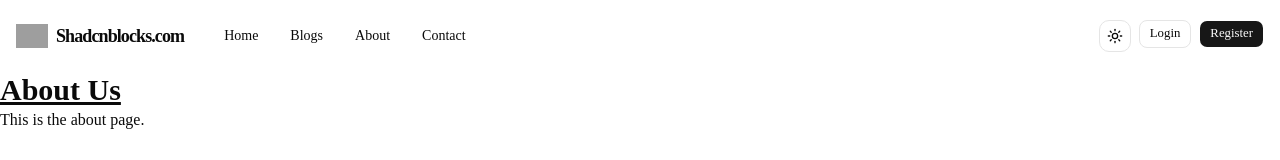
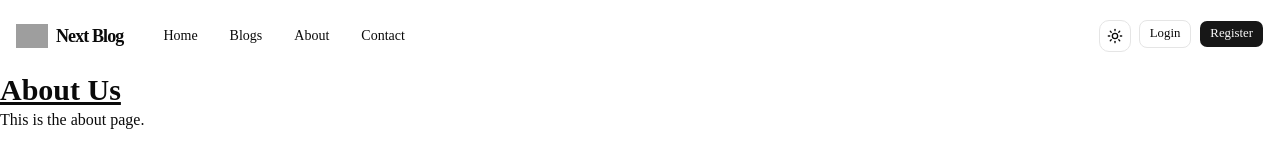
Before and after one commit to ashiqur0/Blog-App-Client, a Next.js app: page /about in a window 1280 px wide. Shown: the top 160 px of the page. Built offline with nearby package versions, Linux system fonts and the light colour scheme; grey boxes are pictures that could not be loaded.

Commit message:
feat: implement About page with loading and error handling components

```diff
--- /dev/null
+++ b/src/app/about/error.tsx
@@ -0,0 +1,28 @@
+"use client";
+
+import { Button } from '@/components/ui/button';
+import { useEffect } from 'react';
+
+const AboutError = ({
+    error,
+    reset
+}: {
+    error: Error & { digest?: string };
+    reset: () => void;
+}) => {
+
+    useEffect(() => {
+        // we can pass the error to a logger
+        console.error("Error loading about page:", error);
+    }, [error]);
+
+    return (
+        <div>
+            <h1>Error</h1>
+            <p>Failed to load about page.</p>
+            <Button onClick={reset}>Re-try</Button>
+        </div>
+    );
+};
+
+export default AboutError;
--- /dev/null
+++ b/src/app/about/loading.tsx
@@ -0,0 +1,11 @@
+import React from 'react';
+
+const AboutLoading = () => {
+    return (
+        <div>
+            <h1>Loading...</h1>
+        </div>
+    );
+};
+
+export default AboutLoading;
--- a/src/app/about/page.tsx
+++ b/src/app/about/page.tsx
@@ -1,6 +1,11 @@
 import React from 'react';
 
-const AboutPage = () => {
+const AboutPage = async () => {
+
+    await new Promise((resolve) => setTimeout(resolve, 2000)); // Simulate a delay
+
+    // throw new Error("Failed to load about page"); // Simulate an error
+
     return (
         <div>
             <h1 className="text-3xl font-bold underline">About Us</h1>
--- a/src/components/layout/navbar.tsx
+++ b/src/components/layout/navbar.tsx
@@ -56,10 +56,10 @@ interface Navbar {
 
 const Navbar = ({
   logo = {
-    url: "https://www.shadcnblocks.com",
+    url: "http://localhost:3000",
     src: "https://deifkwefumgah.cloudfront.net/shadcnblocks/block/logos/shadcnblockscom-icon.svg",
     alt: "logo",
-    title: "Shadcnblocks.com",
+    title: "Next Blog",
   },
   menu = [
     { title: "Home", url: "/" },
--- a/src/components/ui/dropdown-menu.tsx
+++ b/src/components/ui/dropdown-menu.tsx
@@ -244,7 +244,7 @@ function DropdownMenuSubContent({
   return (
     <DropdownMenuPrimitive.SubContent
       data-slot="dropdown-menu-sub-content"
-      className={cn("z-50 min-w-[96px] origin-(--radix-dropdown-menu-content-transform-origin) overflow-hidden rounded-lg bg-popover p-1 text-popover-foreground shadow-lg ring-1 ring-foreground/10 duration-100 data-[side=bottom]:slide-in-from-top-2 data-[side=left]:slide-in-from-right-2 data-[side=right]:slide-in-from-left-2 data-[side=top]:slide-in-from-bottom-2 data-open:animate-in data-open:fade-in-0 data-open:zoom-in-95 data-closed:animate-out data-closed:fade-out-0 data-closed:zoom-out-95", className )}
+      className={cn("z-50 min-w-24 origin-(--radix-dropdown-menu-content-transform-origin) overflow-hidden rounded-lg bg-popover p-1 text-popover-foreground shadow-lg ring-1 ring-foreground/10 duration-100 data-[side=bottom]:slide-in-from-top-2 data-[side=left]:slide-in-from-right-2 data-[side=right]:slide-in-from-left-2 data-[side=top]:slide-in-from-bottom-2 data-open:animate-in data-open:fade-in-0 data-open:zoom-in-95 data-closed:animate-out data-closed:fade-out-0 data-closed:zoom-out-95", className )}
       {...props}
     />
   )
```
